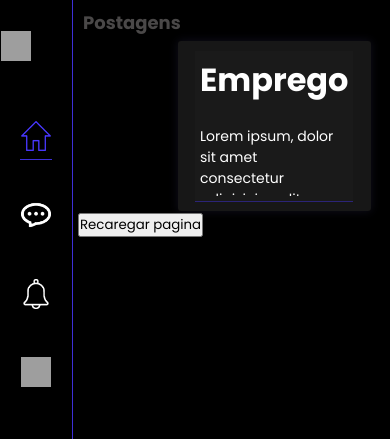
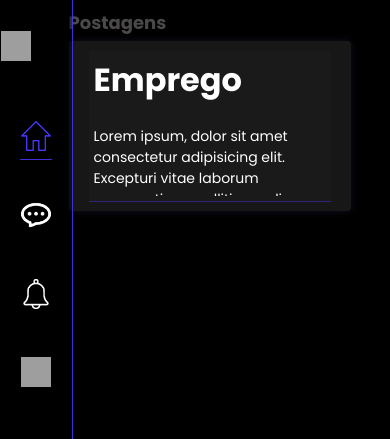
Before and after one commit to KaykyRibeiro/JobSearch, a PHP site: page /home.php in a window 390 px wide. Shown: the top 439 px of the page. Run offline with PHP 8.4, Linux system fonts and the light colour scheme; grey boxes are pictures that could not be loaded.

Commit message:
17-05-2023
Modificação do estilo da home para responsividade

```diff
--- a/WebInicial/Estilos/estilo3_h.css
+++ b/WebInicial/Estilos/estilo3_h.css
@@ -13,20 +13,21 @@ main{
     height: 100%;
     width: 75%;
     margin-top: 1%;
-    margin-left: 20%;
-    margin-right: 0%;
+    margin-left: 15%;
+    margin-right: 10%;
     margin-bottom: 1%;
     color: var(--cor6);
 }
 main > h2{
     padding: 5px;
+    padding-left: 10px;
     text-align: left;
     font-size: 18px;
     color: var(--cor7);
 }
 main > .quadro{
     padding: 10px;
-    margin-left: 100px;
+    margin-left: 10px;
     border-radius: 3px;
     background-color: var(--cor1);
     display: flex;
@@ -58,7 +59,7 @@ main > .quadro{
     text-align: end;
   }
   main{
-    width: 75%;
+    width: 80%;
     margin-left: 20%;
     margin-right: 0%;
   }
--- a/WebInicial/home.php
+++ b/WebInicial/home.php
@@ -6,8 +6,8 @@
     <meta charset="UTF-8">
     <meta http-equiv="X-UA-Compatible" content="IE=edge">
     <meta name="viewport" content="width=device-width, initial-scale=1.0">
-    <link rel="stylesheet" href="estilo3_h.css">
-    <link rel="stylesheet" href="./estilos/estilopadrao.css">
+    <link rel="stylesheet" href="./Estilos/estilo3_h.css">
+    <link rel="stylesheet" href="./Estilos/estilopadrao.css">
 
 
     <title>JobSearch</title>
@@ -56,7 +56,7 @@
                 <p>Lorem ipsum, dolor sit amet consectetur adipisicing elit. Excepturi vitae laborum accusantium mollitia modi harum voluptate deleniti placeat asperiores delectus porro, dignissimos a sunt saepe qui voluptatem natus! Non, illo.</p>
             </div>
         </div>
-        <input type="button" value="Recaregar pagina" onclick="recaregar()">
+        <!-- <input type="button" value="Recaregar pagina" onclick="recaregar()"> -->
     </main>
 
     <script src="./js/jspadrao.js"></script>
```
